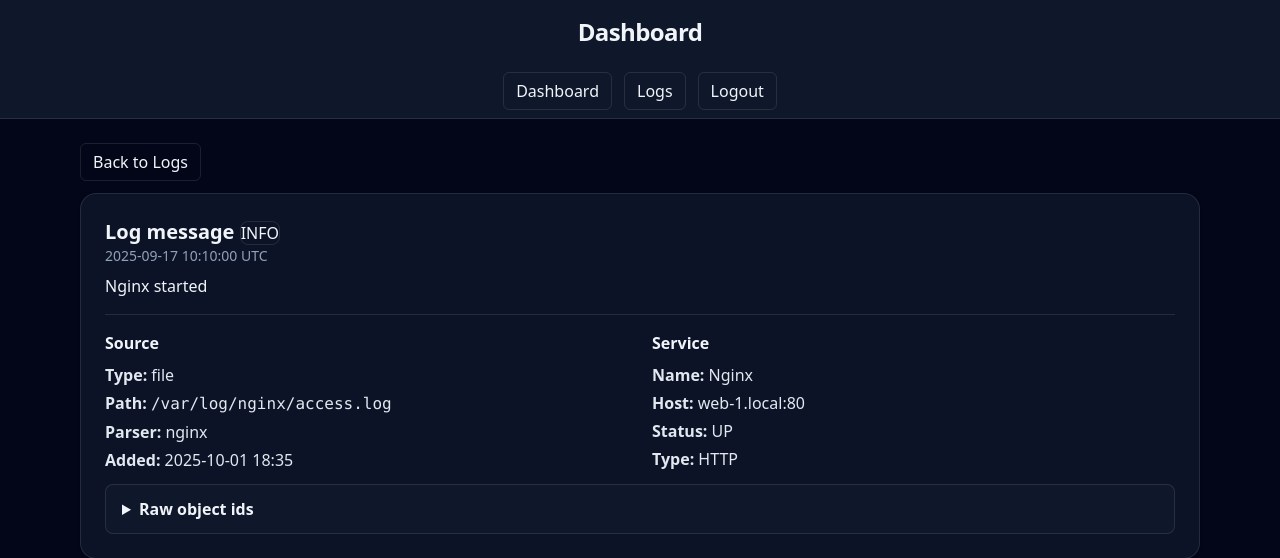
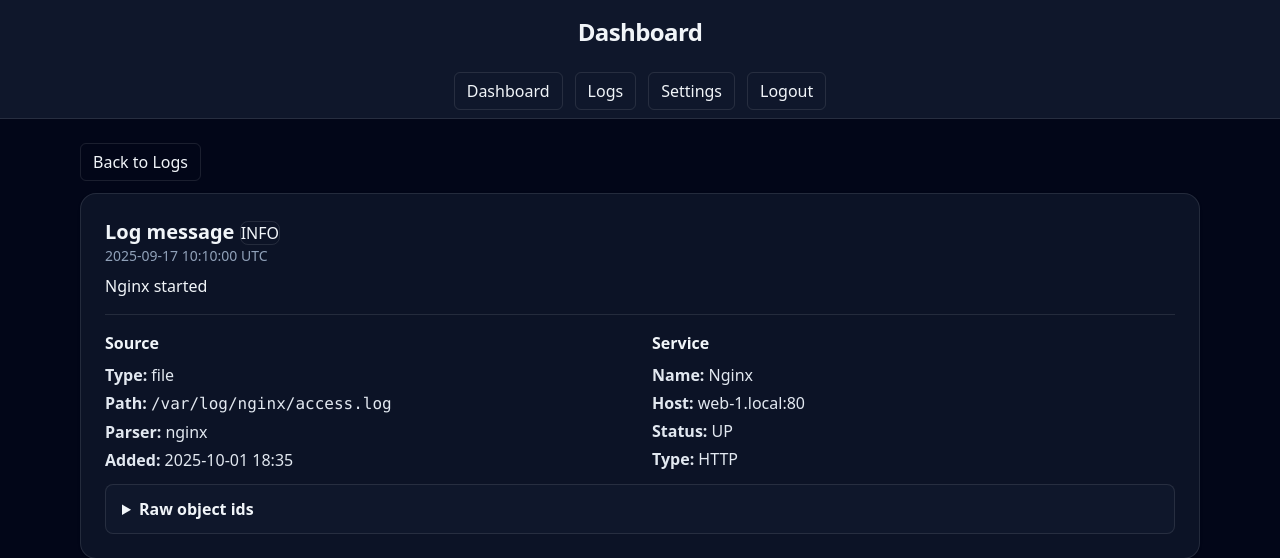
Before and after one commit to Blake9000/Assignment_Project_Blake_bmackin2, a Django app: page /logs/7 in a window 1280 px wide. Shown: the top 558 px of the page. Run offline with Django 5.2, Linux system fonts and the light colour scheme; data comes from the database, SQL or seed files in the repository; some libraries are stand-ins or nearby versions.

Commit message:
Created basic Settings page. Currently blank. This will later be used to create servers, services, etc.

```diff
--- a/dashboard_view/urls.py
+++ b/dashboard_view/urls.py
@@ -1,7 +1,8 @@
 from django.urls import path, include
+from dashboard_view.views import dashboard_login_view
+from dashboard_view.views import SettingsView
 
-import dashboard_view
-from dashboard_view.views import dashboard_login_view
 urlpatterns = [
-    path('login/',dashboard_login_view, name='login')
+    path('login/',dashboard_login_view, name='login'),
+    path('settings/',SettingsView.as_view(), name='settings'),
 ]
--- a/dashboard_view/views.py
+++ b/dashboard_view/views.py
@@ -1,8 +1,14 @@
 from django.http import HttpResponse
 from django.template import loader
+from django.views.generic import TemplateView
+
 # Create your views here.
 
 def dashboard_login_view(request):
     template = loader.get_template('dashboard_view/dashboard_view_login.html')
     output = template.render()
     return HttpResponse(output)
+
+
+class SettingsView(TemplateView):
+    template_name = 'dashboard_view/settings.html'
--- a/templates/base.html
+++ b/templates/base.html
@@ -28,6 +28,9 @@
                 <li><a class="inline-flex items-center rounded-md border border-white/10 px-3 py-1.5 hover:bg-slate-800"
                        href="{% url 'logs' %}">Logs</a></li>
                 <li><a class="inline-flex items-center rounded-md border border-white/10 px-3 py-1.5 hover:bg-slate-800"
+                       href="{% url 'settings' %}">Settings</a></li>
+
+                <li><a class="inline-flex items-center rounded-md border border-white/10 px-3 py-1.5 hover:bg-slate-800"
                        href="/login/">Logout</a></li>
             </ul>
         </div>
--- /dev/null
+++ b/templates/dashboard_view/settings.html
@@ -0,0 +1,2 @@
+{% extends "base.html" %}
+{% block title %}Settings{% endblock %}
--- a/theme/static/css/dist/styles.css
+++ b/theme/static/css/dist/styles.css
@@ -647,11 +647,6 @@
     }
   }
   @media (width >= 48rem) {
-    .md\:col-span-2 {
-      grid-column: span 2 / span 2;
-    }
-  }
-  @media (width >= 48rem) {
     .md\:grid-cols-2 {
       grid-template-columns: repeat(2, minmax(0, 1fr));
     }
```
Also changed, not shown: monitoring/views.py (line endings or trailing spaces).
